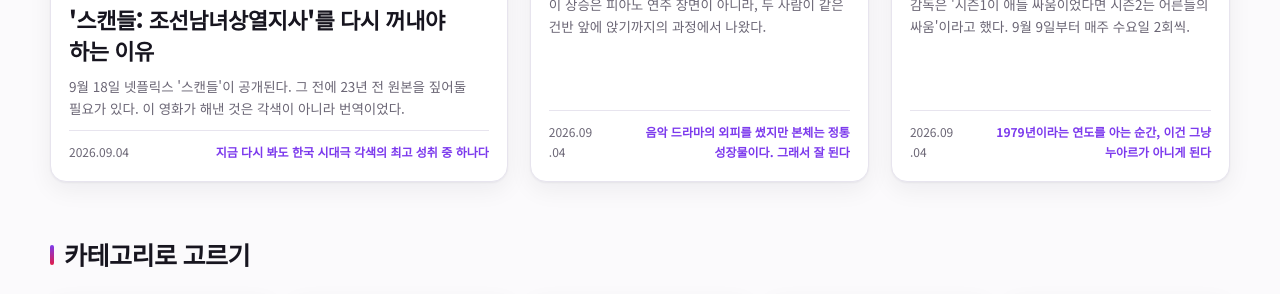
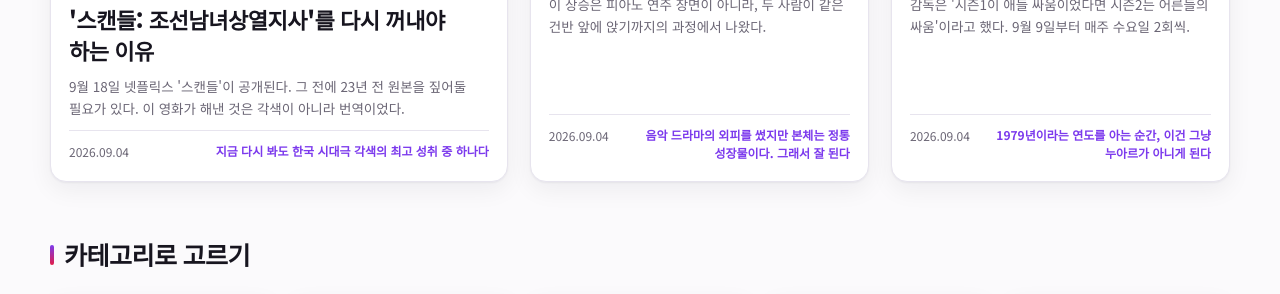
Before and after one commit to kty1476-stack/watch-today, a Jekyll site: the page built from index.html, in a window 1280 px wide and 1400 px high, scrolled down 369 px. Shown: the part 571-865 px from the top of the window. Built offline with Jekyll 4.4.1, drawn with Linux system fonts in a browser that asks for light colours; some web fonts are replaced.

Commit message:
카드 하단 날짜가 두 줄로 깨지는 문제 수정 - 날짜 nowrap, 한 줄 평 2줄 클램프
Co-Authored-By: Claude Opus 5 <noreply@anthropic.com>
Claude-Session: https://claude.ai/code/session_01BoK8WHbiRBTxf1v7q7pRpx

```diff
--- a/assets/css/style.css
+++ b/assets/css/style.css
@@ -148,8 +148,12 @@ a{color:inherit; text-decoration:none}
 .card-title{margin:0; font-size:18px; font-weight:800; line-height:1.4; letter-spacing:-.02em}
 .card-title a:hover{color:var(--accent)}
 .card-excerpt{margin:0; font-size:13.5px; color:var(--muted); line-height:1.65; flex:1}
-.card-foot{display:flex; align-items:center; justify-content:space-between; gap:10px; font-size:12px; color:var(--muted); border-top:1px solid var(--border); padding-top:11px; margin-top:2px}
-.verdict{font-weight:700; color:var(--accent); text-align:right}
+.card-foot{display:flex; align-items:flex-start; justify-content:space-between; gap:12px; font-size:12px; color:var(--muted); border-top:1px solid var(--border); padding-top:11px; margin-top:2px}
+.card-foot time{flex:0 0 auto; white-space:nowrap; font-variant-numeric:tabular-nums}
+.verdict{
+  font-weight:700; color:var(--accent); text-align:right; line-height:1.55;
+  display:-webkit-box; -webkit-line-clamp:2; -webkit-box-orient:vertical; overflow:hidden;
+}
 .grid-feature .card:first-child{grid-column:span 1}
 @media (min-width:900px){
   .grid-feature{grid-template-columns:1.35fr 1fr 1fr}
```
